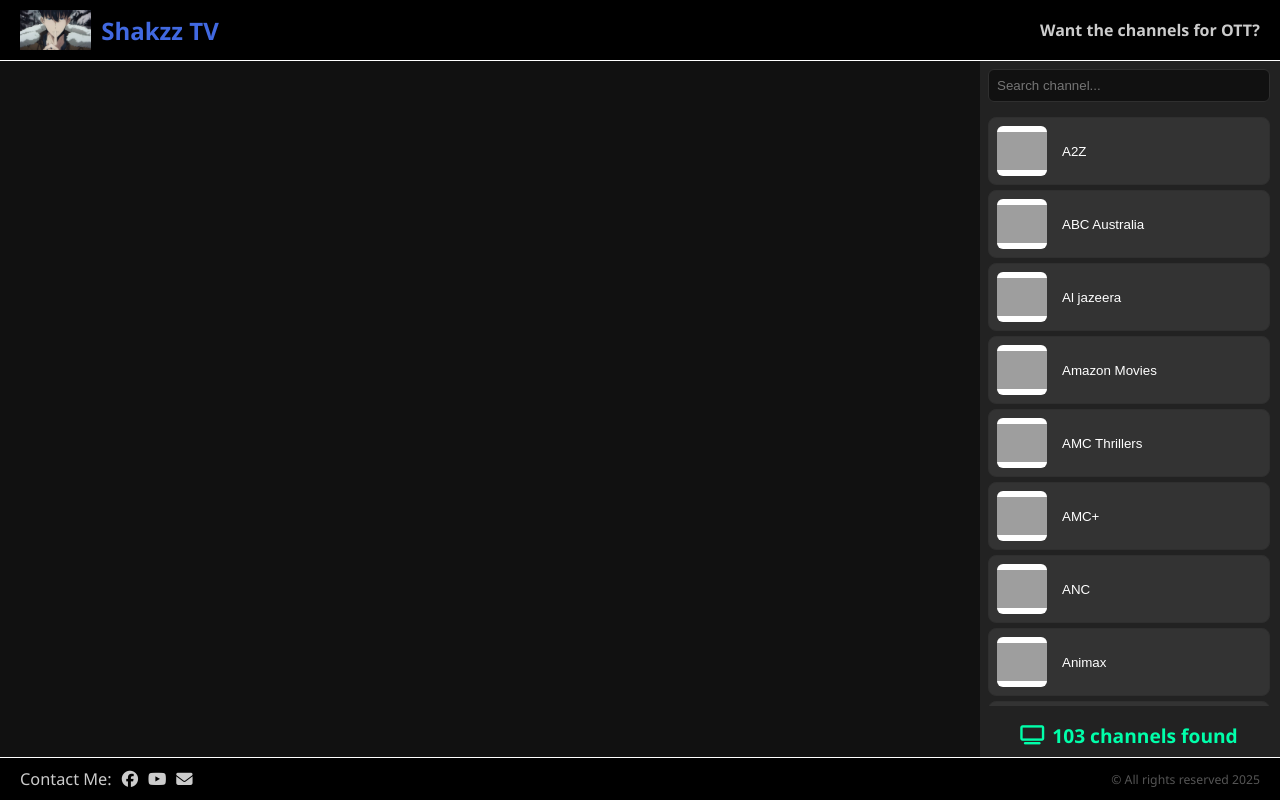
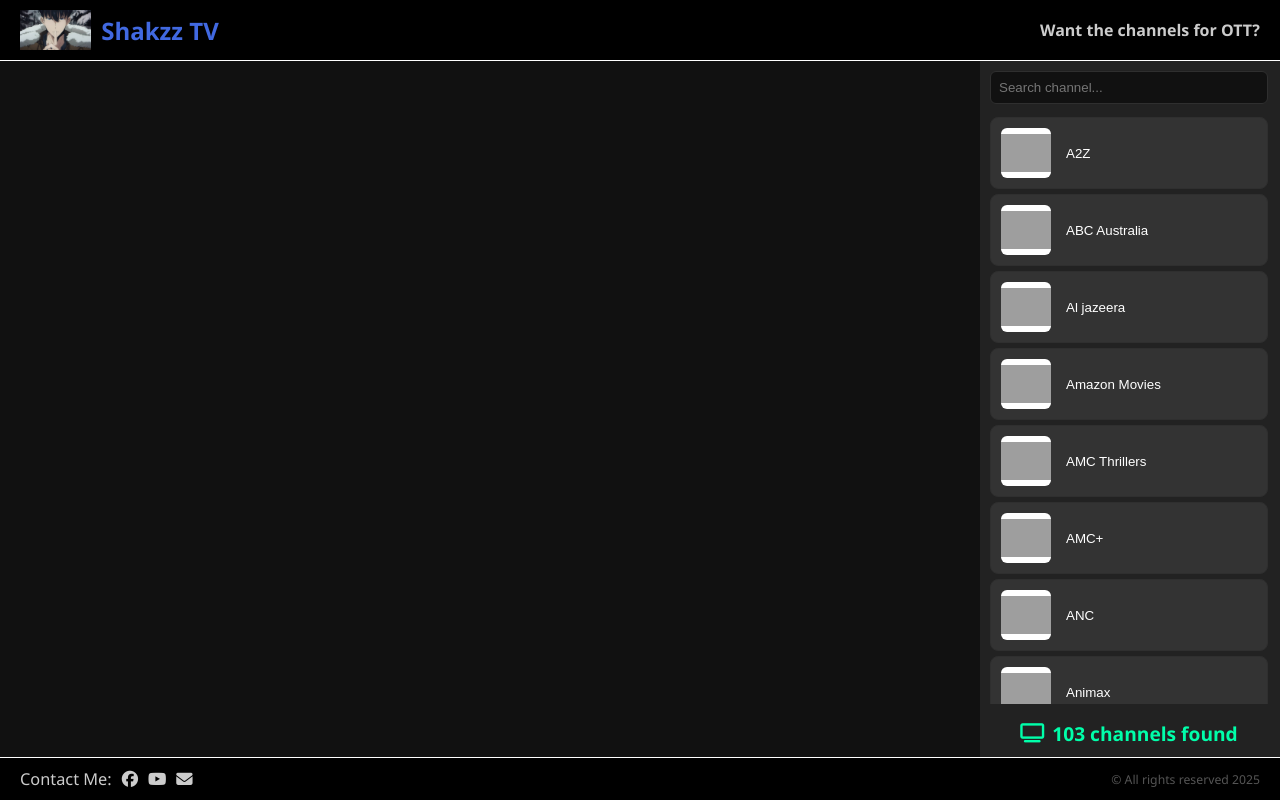
Before and after one commit to Shakzz890/Shakzz-TV, a plain HTML site: page index.html in a window 1280 px wide. Drawn offline with Linux system fonts and the light colour scheme; grey boxes are pictures that could not be loaded; a script that the page names is missing.

Commit message:
Update index.html

```diff
--- a/index.html
+++ b/index.html
@@ -101,7 +101,7 @@
       border-right: 2px solid #222;
       display: flex;
       flex-direction: column;
-      padding: 8px;
+      padding: 10px;
       overflow: hidden;
     }
 
@@ -109,7 +109,7 @@
       position: relative;
       display: flex;
       align-items: center;
-      margin-bottom: 10px;
+      margin-bottom: 8px;
     }
 
     .search-container input {
@@ -150,7 +150,7 @@
 
     .channel-button {
       width: 100%;
-      padding: 8px;
+      padding: 10px;
       margin: 5px 0;
       background-color: #333;
       border: 1px solid #2f2f2f;
```
